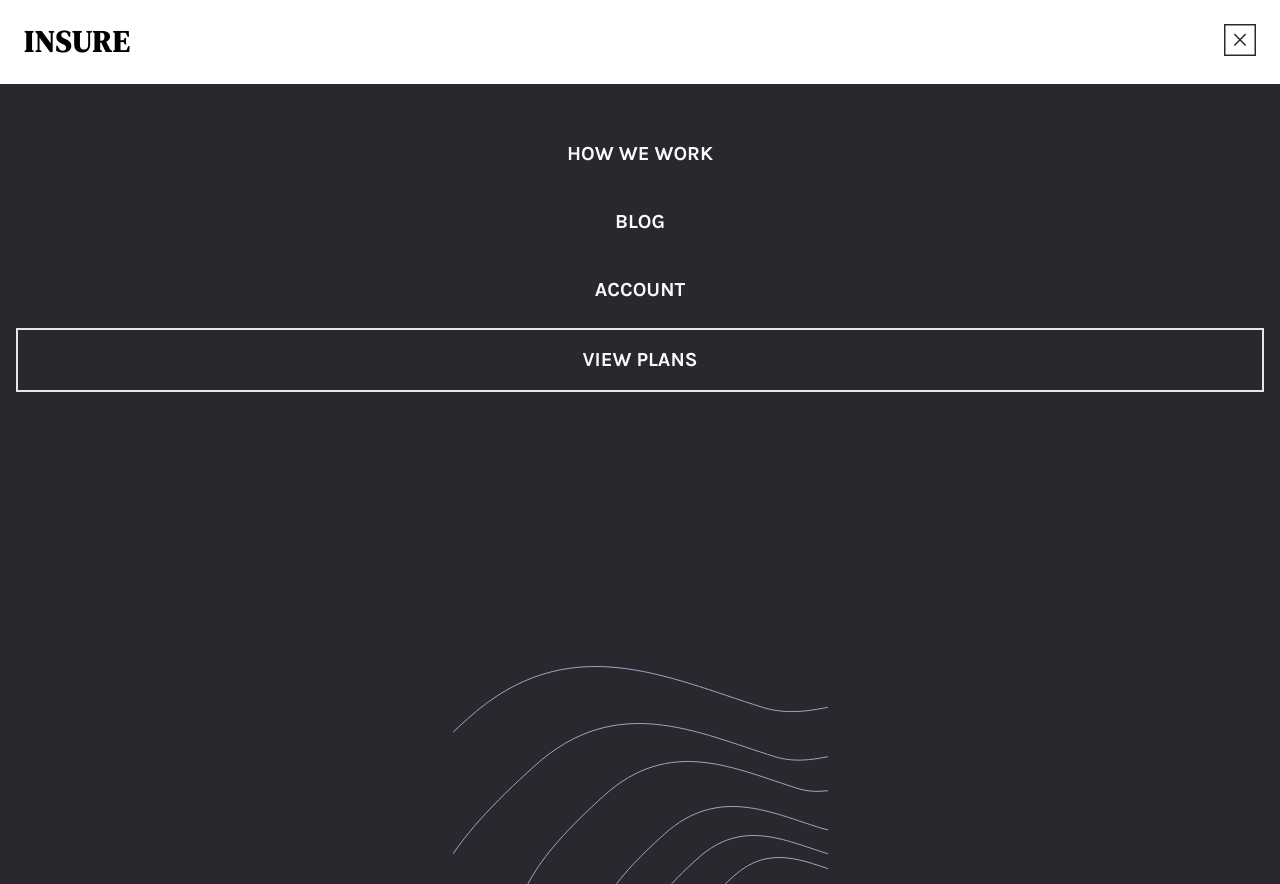
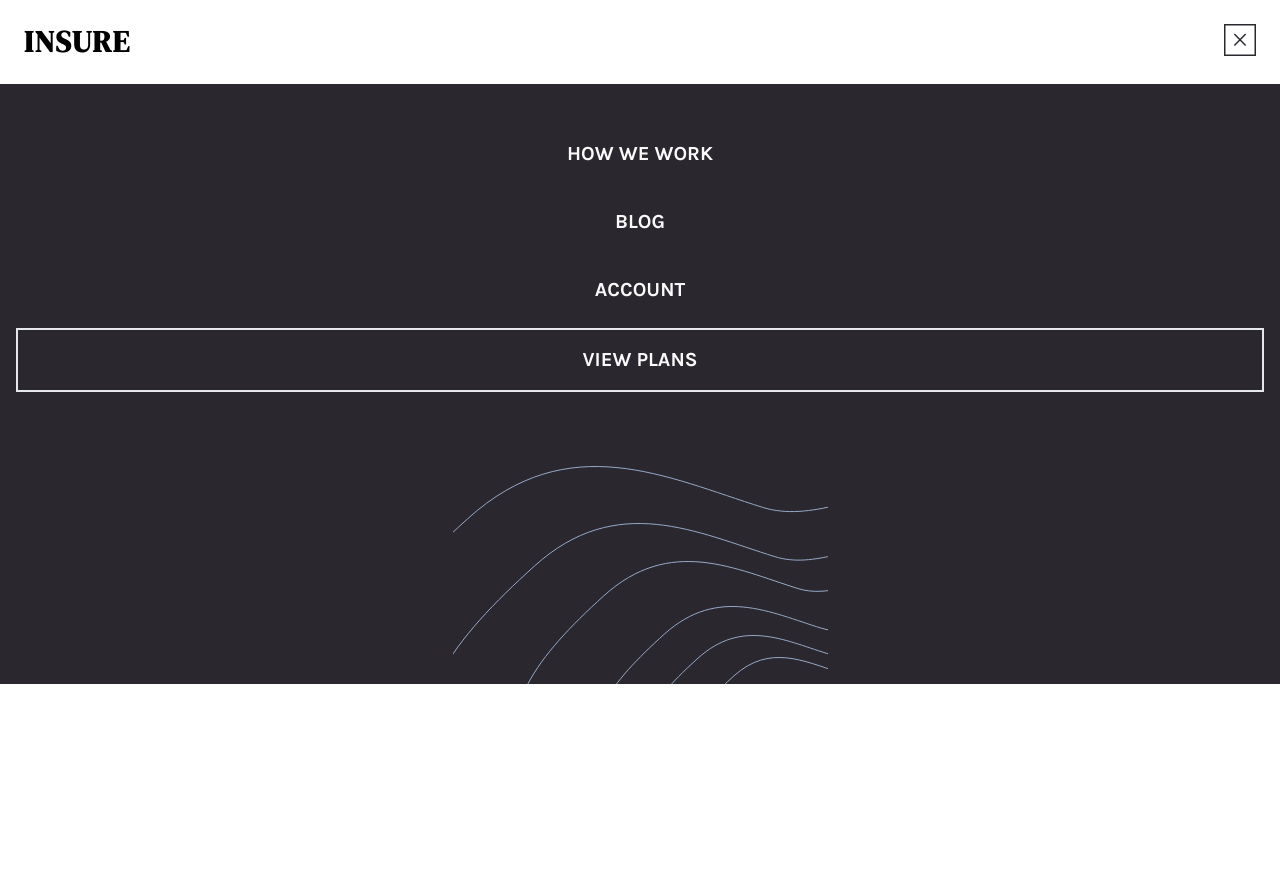
Before and after one commit to codexshell/insure-landing-page, a React (Vite) app: page / in a window 1280 px wide. Both pictures are taken after a click on the element 1240 px from the left and 42 px from the top of the page. After the commit the page ends 800 px from the top, so only its background shows below. Built offline with nearby package versions, Linux system fonts and the light colour scheme.

Commit message:
change nav drawer width to 75vh

```diff
--- a/src/components/MainNav/index.jsx
+++ b/src/components/MainNav/index.jsx
@@ -27,7 +27,7 @@ export default function MainNav() {
 
       {drawerOpen && (
         <div className="bg-n-very-dark-violet bg-mobile-nav-pattern bg-no-repeat bg-bottom">
-          <ul className="flex flex-col items-center text-n-very-light-gray py-10 px-4 gap-2 min-h-screen">
+          <ul className="flex flex-col items-center text-n-very-light-gray py-10 px-4 gap-2 min-h-[75vh]">
             {navItems.map((item) => (
               <li className="uppercase text-xl w-full text-center">
                 <a
```
